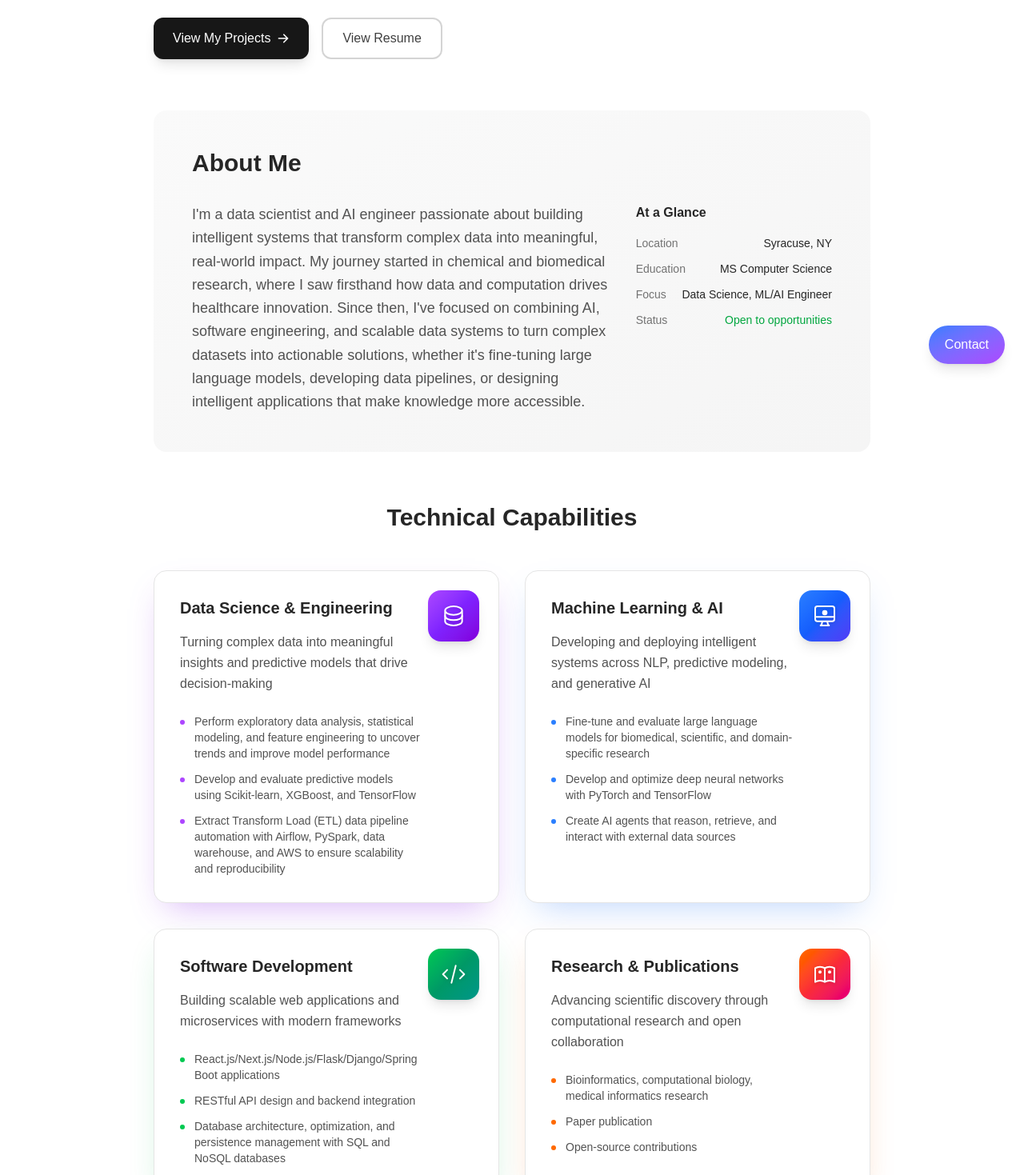
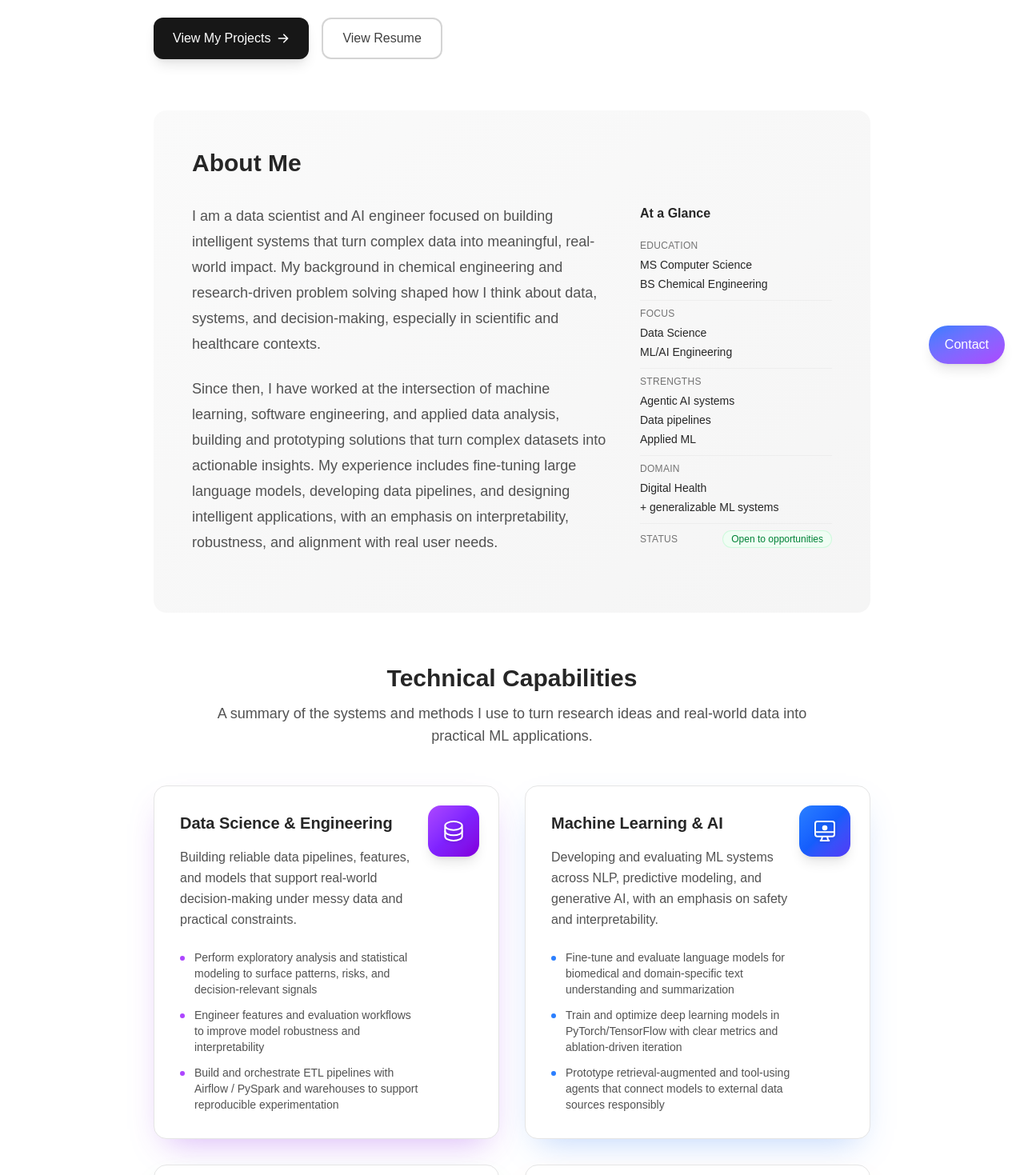
Before and after one commit to ziruiwang1996/portfolio-web, a Next.js app: page / in a window 1280 px wide. Shown: the part 321-1790 px from the top of the page at 80% size. Built offline with nearby package versions, Linux system fonts and the light colour scheme.

Commit message:
reworded

```diff
--- a/app/page.js
+++ b/app/page.js
@@ -22,7 +22,7 @@ export default function Home() {
                 Hi, I&apos;m Zirui Wang
               </h1>
               <p className="text-xl lg:text-2xl text-neutral-600 dark:text-neutral-400 max-w-2xl mx-auto lg:mx-0">
-                Engineer blending AI, data science, and software to build intelligent, scalable systems
+                AI/ML Engineer building data-driven systems for complex, real-world decision-making
               </p>
             </div>
           </div>
@@ -47,47 +47,92 @@ export default function Home() {
       </section>
 
       {/* About Me Section */}
-      <section className="bg-gradient-to-br from-neutral-50 to-neutral-100 dark:from-neutral-900 dark:to-neutral-800 rounded-2xl p-8 lg:p-12">
+      <section className="relative overflow-hidden bg-gradient-to-br from-neutral-50 to-neutral-100 dark:from-neutral-900 dark:to-neutral-800 rounded-2xl p-8 lg:p-12">
         <h2 className="text-3xl font-bold mb-8 text-neutral-800 dark:text-neutral-200">About Me</h2>
-        <div className="grid lg:grid-cols-3 gap-8">
-          <div className="lg:col-span-2 space-y-6">
-            <p className="text-lg text-neutral-600 dark:text-neutral-400 leading-relaxed">
-              I&apos;m a data scientist and AI engineer passionate about building intelligent systems that transform complex data into meaningful,
-              real-world impact. My journey started in chemical and biomedical research, where I saw firsthand how data and computation drives
-              healthcare innovation. Since then, I&apos;ve focused on combining AI, software engineering, and scalable data systems
-              to turn complex datasets into actionable solutions, whether it&apos;s fine-tuning large language models, developing
-              data pipelines, or designing intelligent applications that make knowledge more accessible.
+
+        <div className="grid gap-8 lg:gap-10 lg:grid-cols-12 items-center">
+          {/* Left: About text */}
+          <div className="lg:col-span-8 space-y-6 max-w-prose">
+            <p className="text-base lg:text-lg text-neutral-600 dark:text-neutral-400 leading-7 lg:leading-8">
+              I am a data scientist and AI engineer focused on building intelligent systems that turn complex data into meaningful, real-world impact.
+              My background in chemical engineering and research-driven problem solving shaped how I think about data, systems, and decision-making, especially
+              in scientific and healthcare contexts.
             </p>
+
+            <p className="text-base lg:text-lg text-neutral-600 dark:text-neutral-400 leading-7 lg:leading-8">
+              Since then, I have worked at the intersection of machine learning, software engineering, and applied data analysis, building and prototyping
+              solutions that turn complex datasets into actionable insights. My experience includes fine-tuning large language models, developing data
+              pipelines, and designing intelligent applications, with an emphasis on interpretability, robustness, and alignment with real user needs.
+            </p>
+
+            {/* Mobile separator */}
+            <div className="block lg:hidden pt-2">
+              <div className="h-px w-full bg-neutral-200/70 dark:bg-neutral-700/60" />
+            </div>
           </div>
 
+          {/* Right: At a Glance panel */}
+          <div className="lg:col-span-4 lg:justify-self-end self-center lg:-mt-6 w-full px-2 lg:px-0 lg:max-w-sm">
+            <div className="mb-3">
+              <h3 className="text-base font-semibold text-neutral-800 dark:text-neutral-200">At a Glance</h3>
+            </div>
+            <dl className="text-sm leading-5">
+              <div className="py-2">
+                <dt className="text-xs font-medium tracking-wide text-neutral-500 dark:text-neutral-400 uppercase">Education</dt>
+                <dd className="mt-1 text-neutral-800 dark:text-neutral-200 leading-6">
+                  <div>MS Computer Science</div>
+                  <div>BS Chemical Engineering</div>
+                </dd>
+              </div>
+              <div className="h-px w-full bg-neutral-200/50 dark:bg-neutral-700/40" />
 
-          <div className="space-y-4">
-            <h3 className="font-semibold text-neutral-800 dark:text-neutral-200">At a Glance</h3>
-              <div className="space-y-3 text-sm">
-                <div className="flex justify-between">
-                  <span className="text-neutral-500 dark:text-neutral-400">Location</span>
-                  <span className="text-neutral-800 dark:text-neutral-200">Syracuse, NY</span>
-                </div>
-                <div className="flex justify-between">
-                  <span className="text-neutral-500 dark:text-neutral-400">Education</span>
-                  <span className="text-neutral-800 dark:text-neutral-200">MS Computer Science</span>
-                </div>
-                <div className="flex justify-between">
-                  <span className="text-neutral-500 dark:text-neutral-400">Focus</span>
-                  <span className="text-neutral-800 dark:text-neutral-200">Data Science, ML/AI Engineer</span>
-                </div>
-                <div className="flex justify-between">
-                  <span className="text-neutral-500 dark:text-neutral-400">Status</span>
-                  <span className="text-green-600 dark:text-green-400">Open to opportunities</span>
-                </div>
+              <div className="py-2">
+                <dt className="text-xs font-medium tracking-wide text-neutral-500 dark:text-neutral-400 uppercase">Focus</dt>
+                <dd className="mt-1 text-neutral-800 dark:text-neutral-200 leading-6">
+                  <div>Data Science</div>
+                  <div>ML/AI Engineering</div>
+                  </dd>
               </div>
-            </div>
+              <div className="h-px w-full bg-neutral-200/50 dark:bg-neutral-700/40" />
+
+              <div className="py-2">
+                <dt className="text-xs font-medium tracking-wide text-neutral-500 dark:text-neutral-400 uppercase">Strengths</dt>
+                <dd className="mt-1 text-neutral-800 dark:text-neutral-200 leading-6">
+                  <div>Agentic AI systems</div>
+                  <div>Data pipelines</div>
+                  <div>Applied ML</div>
+                  </dd>
+              </div>
+              <div className="h-px w-full bg-neutral-200/50 dark:bg-neutral-700/40" />
+
+              <div className="py-2">
+                <dt className="text-xs font-medium tracking-wide text-neutral-500 dark:text-neutral-400 uppercase">Domain</dt>
+                <dd className="mt-1 text-neutral-800 dark:text-neutral-200 leading-6">
+                  <div>Digital Health</div>
+                  <div>+ generalizable ML systems</div>
+                </dd>
+              </div>
+              <div className="h-px w-full bg-neutral-200/50 dark:bg-neutral-700/40" />
+
+              <div className="py-2 flex items-center justify-between">
+                <dt className="text-xs font-medium tracking-wide text-neutral-500 dark:text-neutral-400 uppercase">Status</dt>
+                <dd>
+                  <span className="inline-flex items-center rounded-full px-2.5 py-0.5 text-xs font-medium bg-green-50 text-green-700 dark:bg-green-950/40 dark:text-green-300 border border-green-200/60 dark:border-green-800/40">Open to opportunities</span>
+                </dd>
+              </div>
+            </dl>
+          </div>
         </div>
       </section>
 
       {/* My Work Section */}
       <section>
-        <h2 className="text-3xl font-bold mb-12 text-neutral-800 dark:text-neutral-200 text-center">Technical Capabilities</h2>
+        <div className="text-center mb-12">
+          <h2 className="text-3xl font-bold text-neutral-800 dark:text-neutral-200">Technical Capabilities</h2>
+          <p className="mt-3 text-base lg:text-lg text-neutral-600 dark:text-neutral-400 max-w-3xl mx-auto leading-7">
+            A summary of the systems and methods I use to turn research ideas and real-world data into practical ML applications.
+          </p>
+        </div>
         <div className="grid gap-8 md:grid-cols-2">
           {/* Work Category 1 */}
           <div className="group relative bg-white dark:bg-neutral-900 border border-neutral-200 dark:border-neutral-800 rounded-2xl p-8 pr-24 shadow-[0_18px_40px_-16px_rgba(147,51,234,0.38)] hover:shadow-[0_28px_60px_-18px_rgba(147,51,234,0.5)] transition-all duration-300 hover:-translate-y-1">
@@ -102,20 +147,20 @@ export default function Home() {
               Data Science & Engineering
             </h3>
             <p className="text-neutral-600 dark:text-neutral-400 mb-6 leading-relaxed">
-              Turning complex data into meaningful insights and predictive models that drive decision-making
+              Building reliable data pipelines, features, and models that support real-world decision-making under messy data and practical constraints.
             </p>
             <ul className="space-y-3">
               <li className="flex items-start text-sm text-neutral-600 dark:text-neutral-400">
                 <span className="w-1.5 h-1.5 bg-purple-500 rounded-full mt-2 mr-3 flex-shrink-0"></span>
-                Perform exploratory data analysis, statistical modeling, and feature engineering to uncover trends and improve model performance
+                Perform exploratory analysis and statistical modeling to surface patterns, risks, and decision-relevant signals
               </li>
               <li className="flex items-start text-sm text-neutral-600 dark:text-neutral-400">
                 <span className="w-1.5 h-1.5 bg-purple-500 rounded-full mt-2 mr-3 flex-shrink-0"></span>
-                Develop and evaluate predictive models using Scikit-learn, XGBoost, and TensorFlow
+                Engineer features and evaluation workflows to improve model robustness and interpretability
               </li>
               <li className="flex items-start text-sm text-neutral-600 dark:text-neutral-400">
                 <span className="w-1.5 h-1.5 bg-purple-500 rounded-full mt-2 mr-3 flex-shrink-0"></span>
-                Extract Transform Load (ETL) data pipeline automation with Airflow, PySpark, data warehouse, and AWS to ensure scalability and reproducibility
+                Build and orchestrate ETL pipelines with Airflow / PySpark and warehouses to support reproducible experimentation
               </li>
             </ul>
           </div>
@@ -133,20 +178,20 @@ export default function Home() {
               Machine Learning & AI
             </h3>
             <p className="text-neutral-600 dark:text-neutral-400 mb-6 leading-relaxed">
-              Developing and deploying intelligent systems across NLP, predictive modeling, and generative AI
+              Developing and evaluating ML systems across NLP, predictive modeling, and generative AI, with an emphasis on safety and interpretability.
             </p>
             <ul className="space-y-3">
               <li className="flex items-start text-sm text-neutral-600 dark:text-neutral-400">
                 <span className="w-1.5 h-1.5 bg-blue-500 rounded-full mt-2 mr-3 flex-shrink-0"></span>
-                Fine-tune and evaluate large language models for biomedical, scientific, and domain-specific research
+                Fine-tune and evaluate language models for biomedical and domain-specific text understanding and summarization
               </li>
               <li className="flex items-start text-sm text-neutral-600 dark:text-neutral-400">
                 <span className="w-1.5 h-1.5 bg-blue-500 rounded-full mt-2 mr-3 flex-shrink-0"></span>
-                Develop and optimize deep neural networks with PyTorch and TensorFlow
+                Train and optimize deep learning models in PyTorch/TensorFlow with clear metrics and ablation-driven iteration
               </li>
               <li className="flex items-start text-sm text-neutral-600 dark:text-neutral-400">
                 <span className="w-1.5 h-1.5 bg-blue-500 rounded-full mt-2 mr-3 flex-shrink-0"></span>
-                Create AI agents that reason, retrieve, and interact with external data sources
+                Prototype retrieval-augmented and tool-using agents that connect models to external data sources responsibly
               </li>
             </ul>
           </div>
@@ -163,20 +208,20 @@ export default function Home() {
               Software Development
             </h3>
             <p className="text-neutral-600 dark:text-neutral-400 mb-6 leading-relaxed">
-              Building scalable web applications and microservices with modern frameworks
+              Shipping user-facing applications and backend services that make ML systems usable, testable, and maintainable.
             </p>
             <ul className="space-y-3">
               <li className="flex items-start text-sm text-neutral-600 dark:text-neutral-400">
                 <span className="w-1.5 h-1.5 bg-green-500 rounded-full mt-2 mr-3 flex-shrink-0"></span>
-                React.js/Next.js/Node.js/Flask/Django/Spring Boot applications
+                Build full-stack apps with React/Next.js and Python/Java backends (Flask/Django/FastAPI/Spring Boot)
               </li>
               <li className="flex items-start text-sm text-neutral-600 dark:text-neutral-400">
                 <span className="w-1.5 h-1.5 bg-green-500 rounded-full mt-2 mr-3 flex-shrink-0"></span>
-                RESTful API design and backend integration
+                Design RESTful APIs and service boundaries that support iteration, logging, and validation
               </li>
               <li className="flex items-start text-sm text-neutral-600 dark:text-neutral-400">
                 <span className="w-1.5 h-1.5 bg-green-500 rounded-full mt-2 mr-3 flex-shrink-0"></span>
-                Database architecture, optimization, and persistence management with SQL and NoSQL databases
+                Integrate SQL/NoSQL persistence layers and optimize data access patterns for application performance
               </li>
             </ul>
           </div>
@@ -196,20 +241,20 @@ export default function Home() {
               Research & Publications
             </h3>
             <p className="text-neutral-600 dark:text-neutral-400 mb-6 leading-relaxed">
-              Advancing scientific discovery through computational research and open collaboration
+              Research experience at the intersection of computational biology and health AI, with a focus on rigorous evaluation and clear communication.
             </p>
             <ul className="space-y-3">
               <li className="flex items-start text-sm text-neutral-600 dark:text-neutral-400">
                 <span className="w-1.5 h-1.5 bg-orange-500 rounded-full mt-2 mr-3 flex-shrink-0"></span>
-                Bioinformatics, computational biology, medical informatics research
+                Bioinformatics and medical informatics research using real-world biomedical data
               </li>
               <li className="flex items-start text-sm text-neutral-600 dark:text-neutral-400">
                 <span className="w-1.5 h-1.5 bg-orange-500 rounded-full mt-2 mr-3 flex-shrink-0"></span>
-                Paper publication
+                Peer-reviewed publications and research writing focused on reproducible methods
               </li>
               <li className="flex items-start text-sm text-neutral-600 dark:text-neutral-400">
                 <span className="w-1.5 h-1.5 bg-orange-500 rounded-full mt-2 mr-3 flex-shrink-0"></span>
-                Open-source contributions
+                Open-source work and technical documentation to share tools and findings
               </li>
             </ul>
           </div>
```
